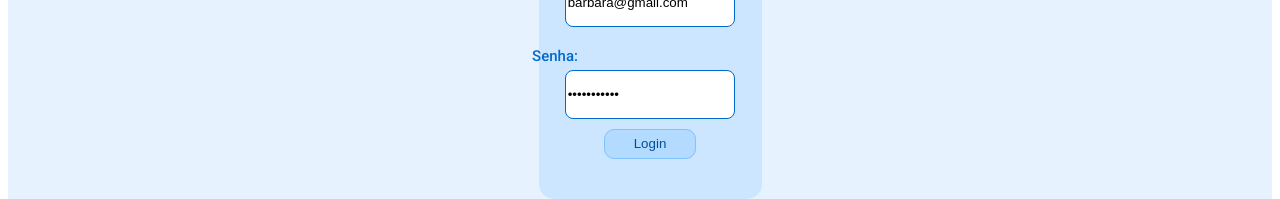
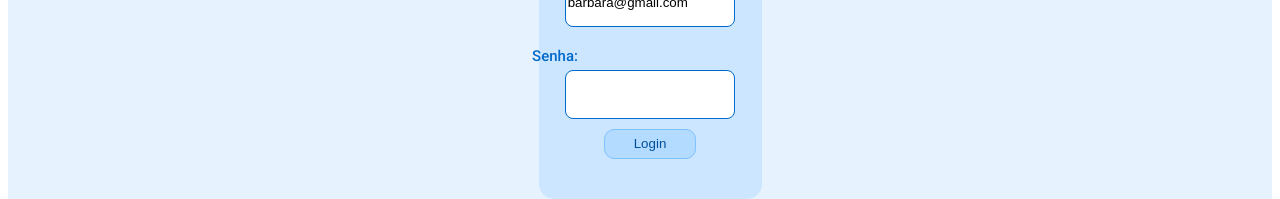
Before and after one commit to GustavoFSProg/blog-web, a React (Create React App) app: page /login in a window 1280 px wide. Shown: the part 232-431 px from the top of the page. Built offline with nearby package versions, Linux system fonts and the light colour scheme.

Commit message:
hotelreuri

```diff
--- a/src/Login.js
+++ b/src/Login.js
@@ -14,7 +14,7 @@ import {
 
 function Login() {
   const [email, setEmail] = useState('barbara@gmail.com')
-  const [password, setPassword] = useState('pepecao1234')
+  const [password, setPassword] = useState('')
 
   const history = useHistory()
 
```
